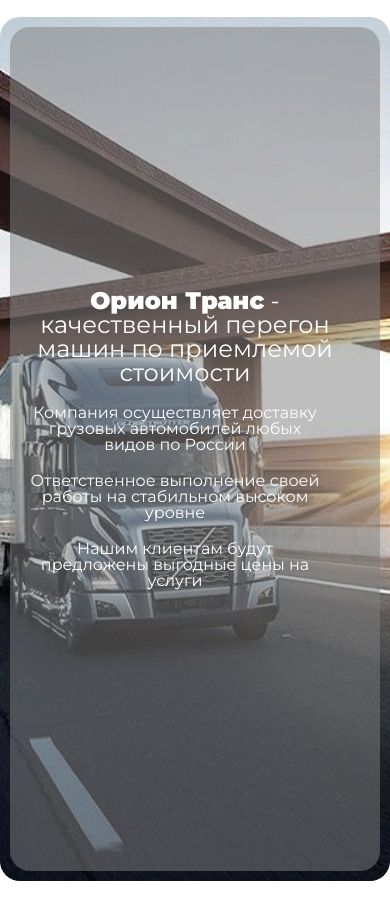
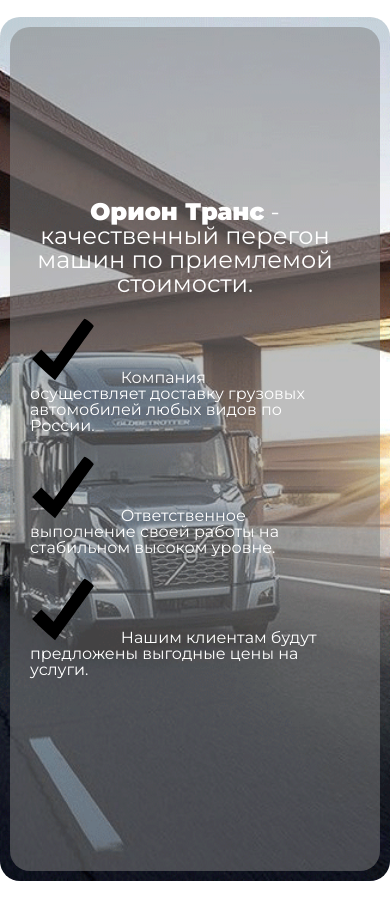
Before and after one commit to zdeadfoxx/orion_trans, a PHP site: page / in a window 390 px wide. Shown: the part 1167-2088 px from the top of the page. Run offline with PHP 8.4, Linux system fonts and the light colour scheme.

Commit message:
fix text

```diff
--- a/css/style.css
+++ b/css/style.css
@@ -397,15 +397,19 @@ span {
           flex-direction: column;
 }
 
-.about__title {
-  color: #fff;
-}
-
 .about__list-item {
   color: #fff;
 }
 
+.about__list-item::before {
+  content: url("../img/svg/check.svg");
+  margin-right: 20px;
+  width: 50px;
+  height: 50px;
+}
+
 .about__title {
+  color: #fff;
   text-align: center;
 }
 
@@ -420,6 +424,7 @@ strong {
 
 .about__list-item {
   margin: 20px;
+  text-align: start;
 }
 
 /*Карточки с примуществами*/
@@ -471,7 +476,6 @@ strong {
   padding: 20px;
   border-radius: 10px;
   cursor: pointer;
-  border: 2px solid #000;
 }
 
 .block__info:hover {
@@ -968,13 +972,13 @@ footer {
             align-items: center;
   }
   .page__fullscreen {
-    background: url("../img/fullscreen.jpg") no-repeat;
+    background: url("../img/photo_2022.jpg") no-repeat;
     background-size: cover;
     height: 100vh;
     padding: 100px;
   }
   .how__we--work {
-    background: url("../img/work_mb.jpg") no-repeat;
+    background: url("../img/photo_jpg.jpg") no-repeat;
     background-size: cover;
     background-position: center;
     height: auto;
--- a/index.html
+++ b/index.html
@@ -63,19 +63,19 @@
                     <div class="about__body">
                         <div class="about__title">
                             <strong>Орион Транс</strong> - качественный перегон машин по
-                            приемлемой стоимости
+                            приемлемой стоимости.
                         </div>
                         <ul class="about__list">
                             <li class="about__list-item">
                                 Компания осуществляет доставку грузовых автомобилей любых
-                                видов по России
+                                видов по России.
                             </li>
                             <li class="about__list-item">
                                 Ответственное выполнение своей работы на стабильном высоком
-                                уровне
+                                уровне.
                             </li>
                             <li class="about__list-item">
-                                Нашим клиентам будут предложены выгодные цены на услуги
+                                Нашим клиентам будут предложены выгодные цены на услуги.
                             </li>
                         </ul>
                     </div>
@@ -158,8 +158,8 @@
                                         <strong>Email</strong>: oriontrans@mail.ru
                                     </li>
                                     <li class="contact__item">
-                                        <strong>Адрес</strong>:630056, Новосибирская область, г.о.
-                                        Город Новосибирск, г Новосибирск, улСофийская, д. 2А/1,
+                                        <strong>Адрес</strong>:630056, Новосибирская область, город Новосибирск, ул
+                                        Софийская, д. 2А/1,
                                         офис 3
                                     </li>
                                 </ul>
--- a/scss/style.scss
+++ b/scss/style.scss
@@ -210,17 +210,20 @@ span {
     flex-direction: column;
 }
 
-.about__title {
-    color: #fff;
-}
 
 .about__list-item {
     color: #fff;
 }
 
+.about__list-item::before {
+    content: url('../img/svg/check.svg');
+    margin-right: 20px;
+    width: 50px;
+    height: 50px;
+}
 
 .about__title {
-
+    color: #fff;
     text-align: center;
 }
 
@@ -235,6 +238,7 @@ strong {
 
 .about__list-item {
     margin: 20px;
+    text-align: start;
 }
 
 /*Карточки с примуществами*/
@@ -271,7 +275,6 @@ strong {
     padding: 20px;
     border-radius: 10px;
     cursor: pointer;
-    border: 2px solid #000;
 }
 
 .block__info:hover {
@@ -726,14 +729,14 @@ footer {
 
     .page__fullscreen {
 
-        background: url('../img/fullscreen.jpg') no-repeat;
+        background: url('../img/photo_2022.jpg') no-repeat;
         background-size: cover;
         height: 100vh;
         padding: 100px;
     }
 
     .how__we--work {
-        background: url('../img/work_mb.jpg') no-repeat;
+        background: url('../img/photo_jpg.jpg') no-repeat;
         background-size: cover;
         background-position: center;
         height: auto;
```
Also changed, not shown: img/svg/check.svg (added).
